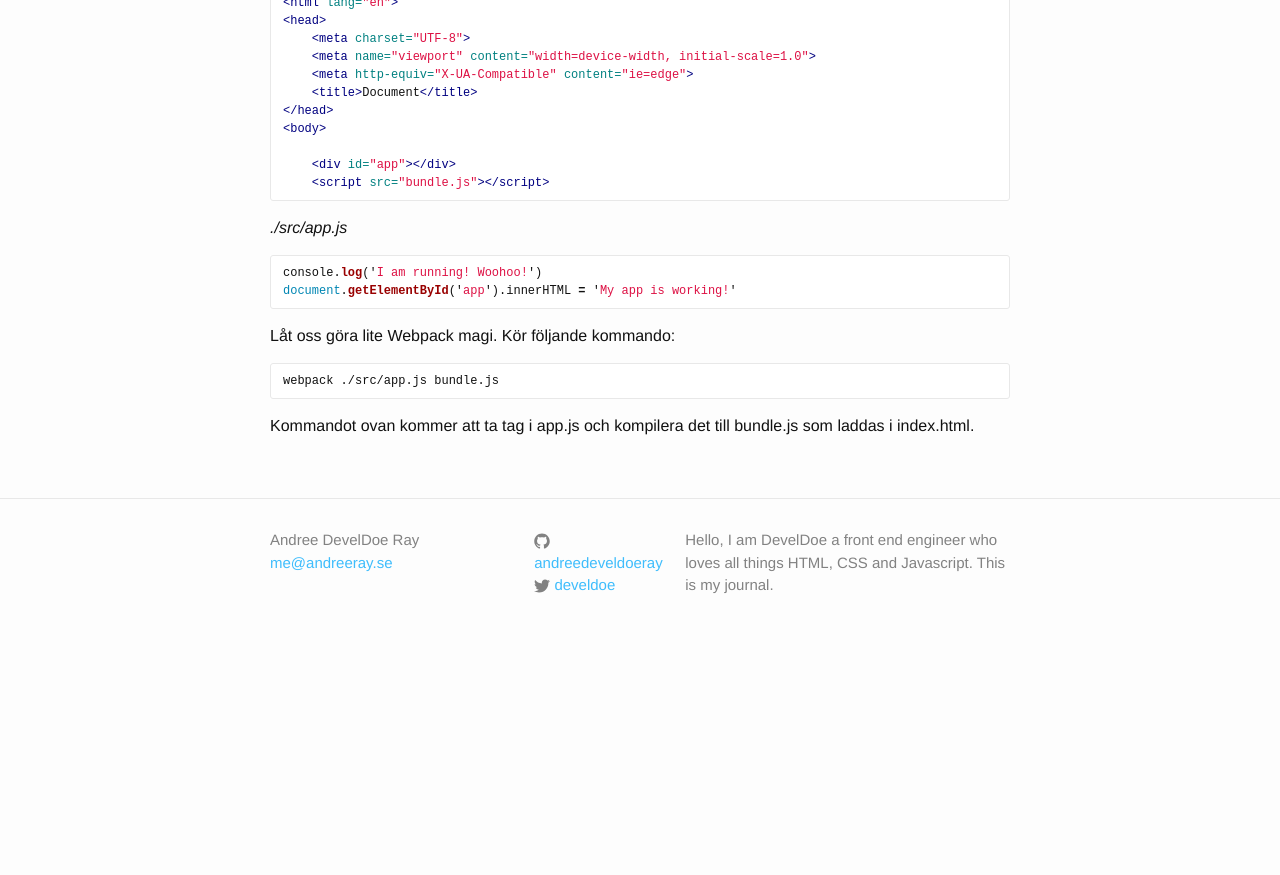
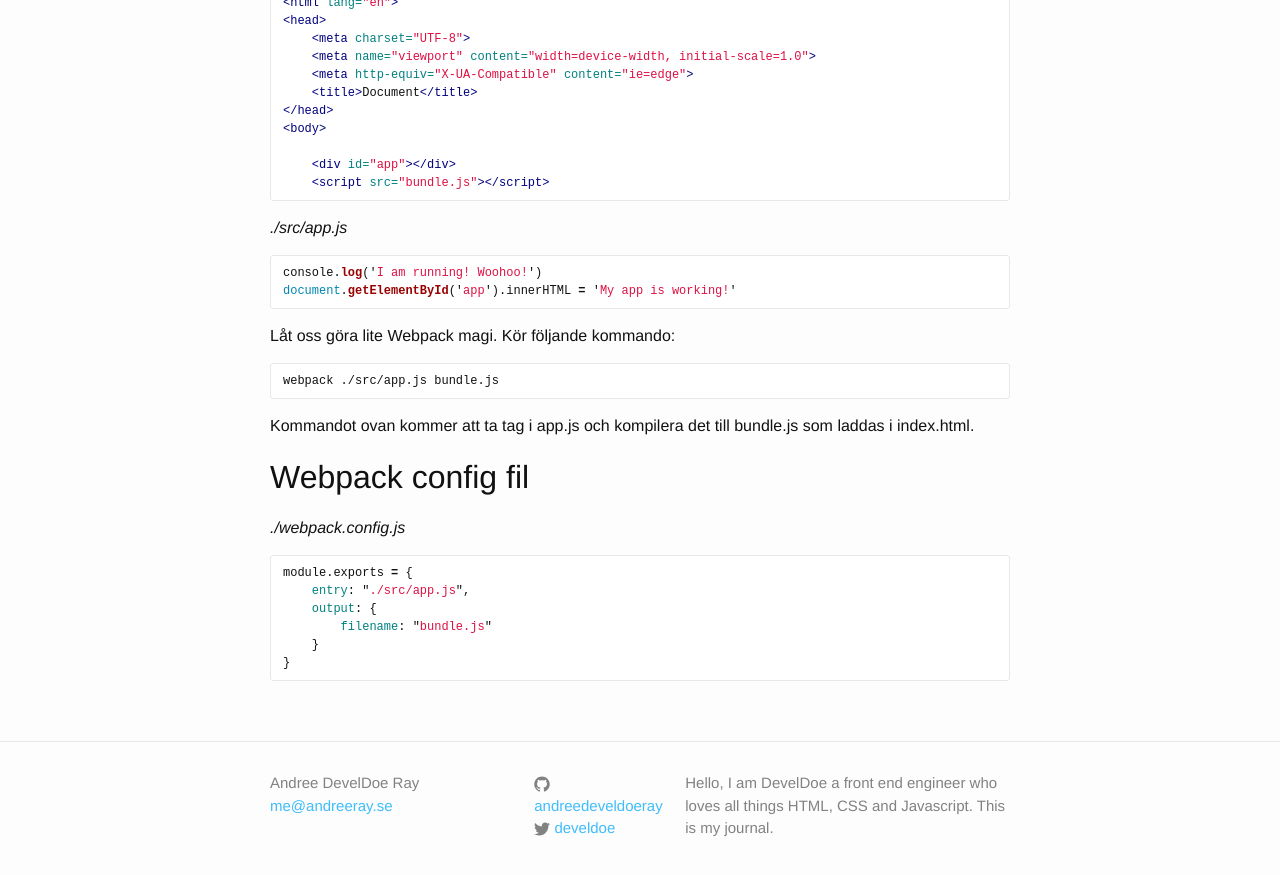
Before and after one commit to develdoe/develdoe.github.io, a Jekyll site: the page built from _posts/2018-01-10-webpack-sass-compilering.md, in a window 1280 px wide and 900 px high, scrolled down 1142 px. Shown: the top 875 px of the window. Built offline with Jekyll 4.4.1, drawn with Linux system fonts in a browser that asks for light colours; before the commit the page ends 1799 px from its top, so only the background shows below that.

Commit message:
Create 2018-01-10-webpack-sass-compilering.md

````diff
--- a/_posts/2018-01-10-webpack-sass-compilering.md
+++ b/_posts/2018-01-10-webpack-sass-compilering.md
@@ -74,3 +74,16 @@ webpack ./src/app.js bundle.js
 ```
 
 Kommandot ovan kommer att ta tag i app.js och kompilera det till bundle.js som laddas i index.html.
+
+## Webpack config fil
+
+*./webpack.config.js*
+
+```js
+module.exports = {
+    entry: "./src/app.js",
+    output: {
+        filename: "bundle.js"
+    }
+}
+```
````
